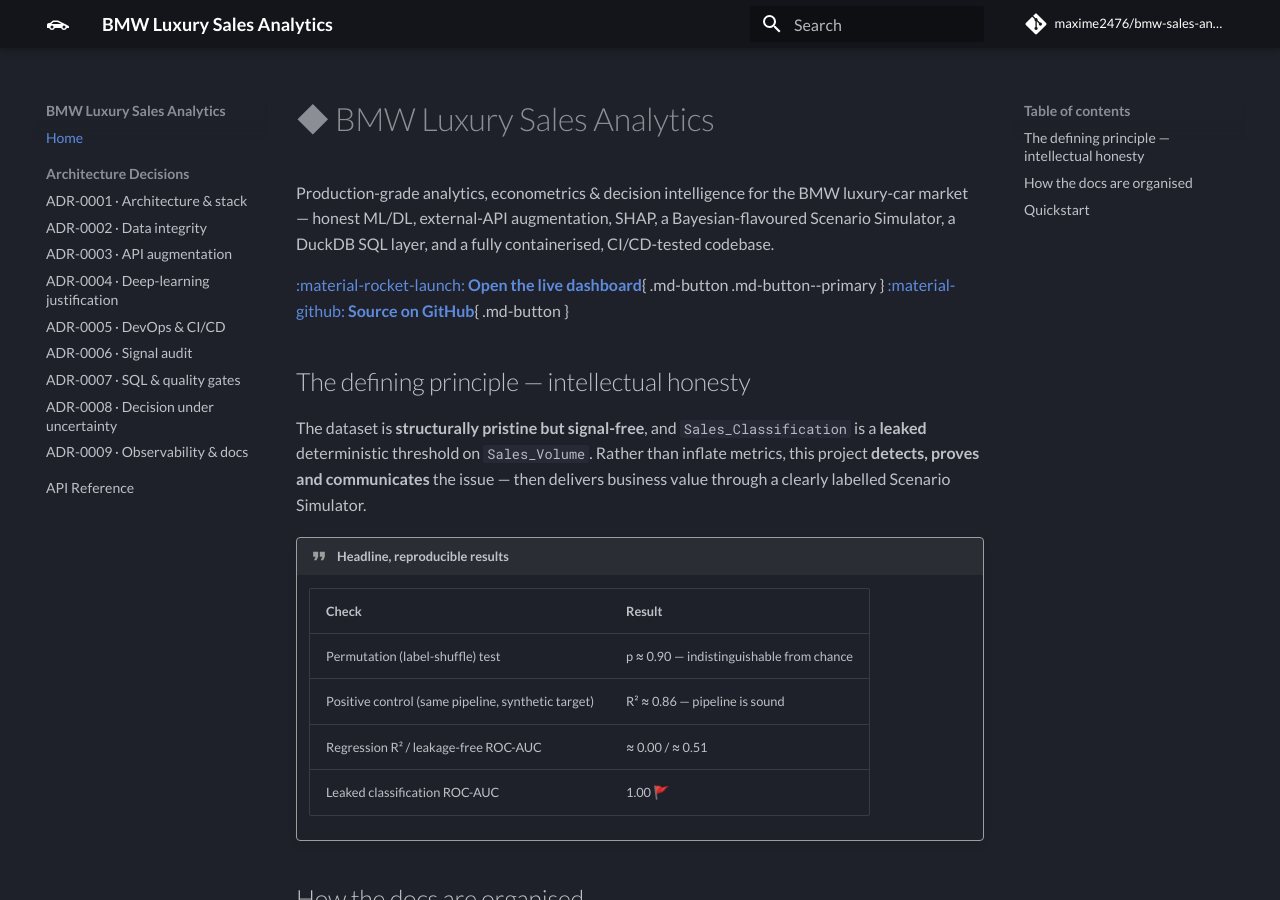
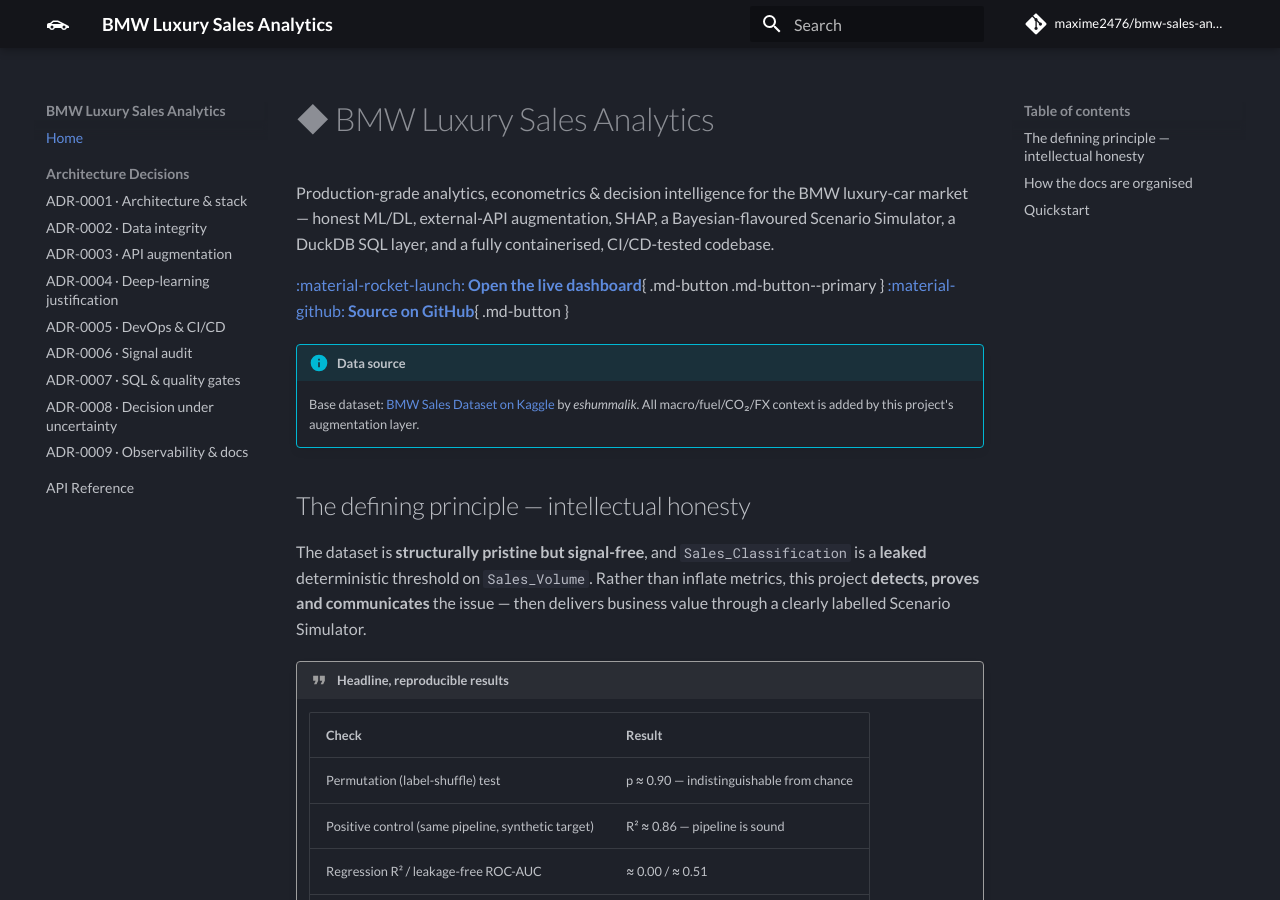
Before and after one commit to maxime2476/bmw-sales-analytics, an MkDocs documentation site: the page built from docs/index.md, in a window 1280 px wide and 900 px high. Built offline with MkDocs 1.6.1 and Material for MkDocs 9.7.7, drawn with Linux system fonts in a browser that asks for light colours; comment, search, counter and statistics services are not loaded.

Commit message:
docs: attribute the base dataset to its Kaggle source
Credit the public BMW Sales Dataset (Kaggle, by eshummalik) in the README,
docs landing page, a dedicated data/raw/README provenance file, and the
auto-generated Data Integrity Report header.

```diff
--- a/docs/index.md
+++ b/docs/index.md
@@ -7,6 +7,11 @@
 
 [:material-rocket-launch: **Open the live dashboard**](https://maxime2476-bmw-sales-analytics.hf.space){ .md-button .md-button--primary }
 [:material-github: **Source on GitHub**](https://github.com/maxime2476/bmw-sales-analytics){ .md-button }
+
+!!! info "Data source"
+    Base dataset: [BMW Sales Dataset on Kaggle](https://www.kaggle.com/datasets/eshummalik/bmw-sales-dataset)
+    by *eshummalik*. All macro/fuel/CO₂/FX context is added by this project's
+    augmentation layer.
 
 ## The defining principle — intellectual honesty
 
```
Also changed, not shown: README.md (+5 -0 lines), data/raw/README.md (added, +25 -0 lines), reports/data_integrity_report.md (+2 -1 lines), 1 other file.
